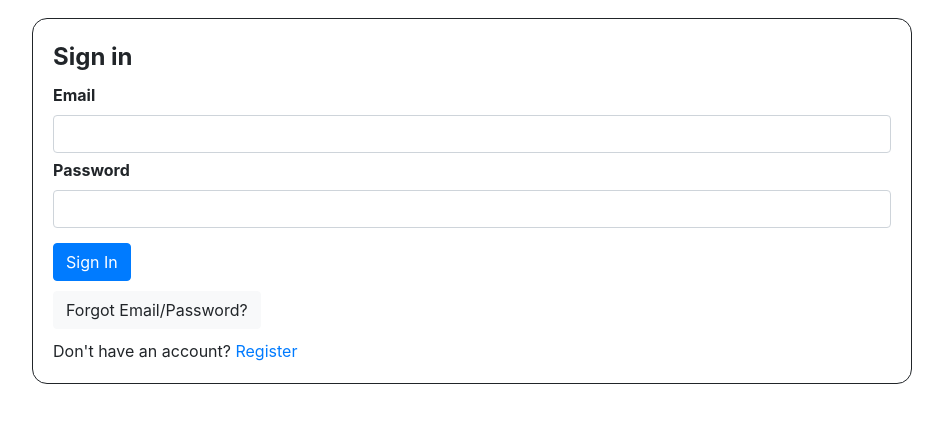
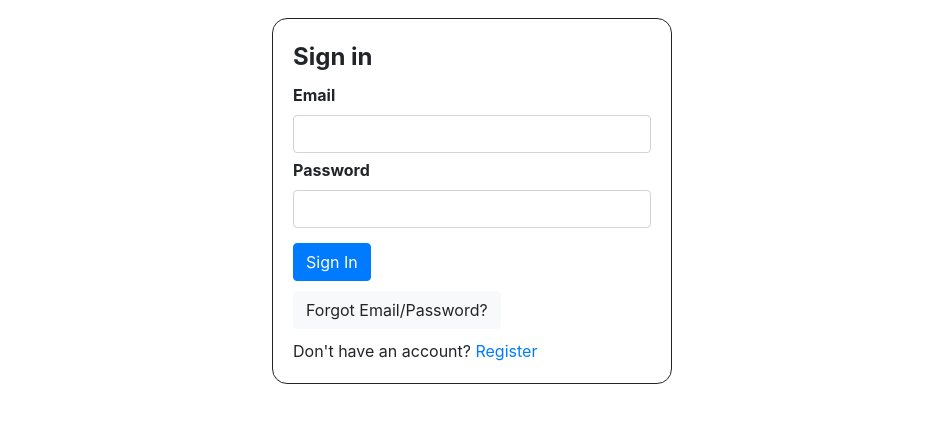
Before and after one commit to jonathankopp/Tutor-and-Student-Connection-TaSC-, a PHP site: page / in a window 1280 px wide. Shown: the part 176-599 px from the top of the page, without its empty margins (168-1111 px from the left). Run offline with PHP 8.4, Linux system fonts and the light colour scheme.

Commit message:
fixed signin box size

```diff
--- a/Resources/index.css
+++ b/Resources/index.css
@@ -30,9 +30,9 @@ section {
   border-style: solid;
   border-width: 1px;
   border-radius: 15px;
-  padding: 20px;
-  margin-left: 200px;
-  margin-right: 200px;
+  padding: 20px;;
+  width: 400px;
+  margin: auto;
   margin-top: 20px;
   margin-bottom: 20px;
 }
```
